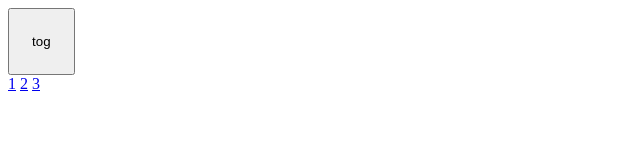
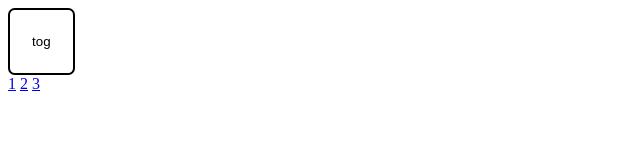
Before and after one commit to MohamedBechirMejri/top-drop-down-menu, a website built with webpack: page src/template.html in a window 1280 px wide. Shown: the whole page, without its empty margins (0-640 px from the left). Built offline with nearby package versions, Linux system fonts and the light colour scheme.

Commit message:
change toggle background and border

```diff
--- a/src/main.scss
+++ b/src/main.scss
@@ -1,11 +1,15 @@
 @use './styles/variables.scss';
 
 nav {
-    position: relative;
+  position: relative;
 
-    .navtoggle {
-        width: 5em;
-        height: 5em;
-    }
+  .navtoggle {
+    background-color: variables.$color-main-light;
 
+    width: 5em;
+    height: 5em;
+
+    border-radius: 0.5em;
+    border-style: solid;
+  }
 }
```
